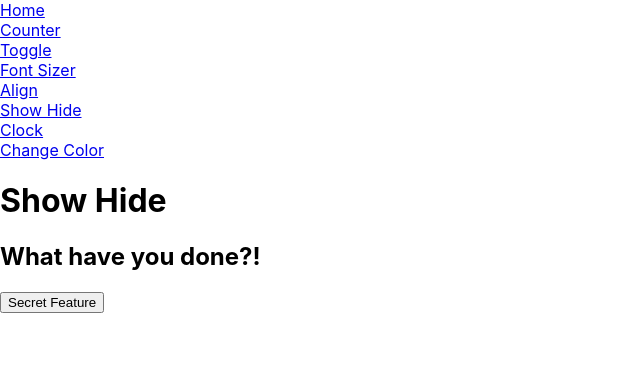
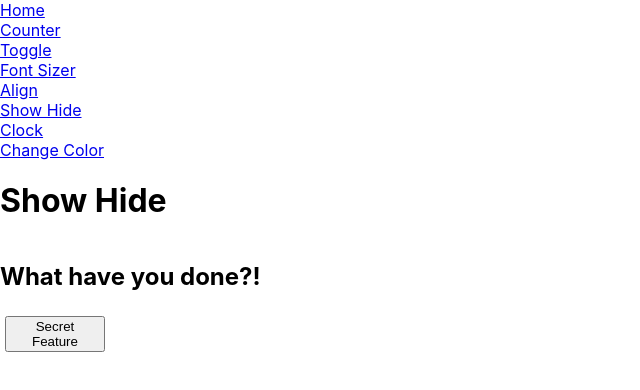
Before and after one commit to ticet11/react-state-playground, a React (Create React App) app: page /showhide in a window 1280 px wide. Both pictures are taken after a click on the button "Secret Feature". Shown: the top 390 px of the page, without its empty margins (0-640 px from the left). Built offline with nearby package versions, Linux system fonts and the light colour scheme.

Commit message:
Small style fix in showHide.

```diff
--- a/src/pages/ShowHide.js
+++ b/src/pages/ShowHide.js
@@ -22,28 +22,42 @@ export default class ShowHide extends Component {
             <div>
                 <h1>Show Hide</h1>
                 {this.state.hidden ? (
-                        <div>
+                    <div
+                        style={{
+                            display: "flex",
+                            flexDirection: "column",
+                        }}
+                    >
                         <h2>What have you done?!</h2>
-                            <button onClick={() => this.handleClick()}>
+                        <button
+                            style={{ width: "100px", margin: "5px" }}
+                            onClick={() => this.handleClick()}
+                        >
                             Secret Feature
                         </button>
                     </div>
                 ) : (
-                        <div style={{display: 'flex', flexDirection: 'column'}}>
+                    <div
+                        style={{
+                            display: "flex",
+                            flexDirection: "column",
+                        }}
+                    >
                         <h2>Don't click that button!</h2>
                         <img
                             style={{ width: "100px" }}
                             src="https://t4.rbxcdn.com/d62e9c8c8495d3e3a6213a0788c4ae40"
                             alt="Guy Fieri welcoming you to flavor town"
                         />
-                            <button style={{width: '100px', margin: '5px'}} onClick={() => this.handleClick()}>
+                        <button
+                            style={{ width: "100px", margin: "5px" }}
+                            onClick={() => this.handleClick()}
+                        >
                             Secret Feature
                         </button>
                     </div>
                 )}
             </div>
-
-
         );
     }
 }
```
Lines whose indentation alone changed are shown as unchanged.
